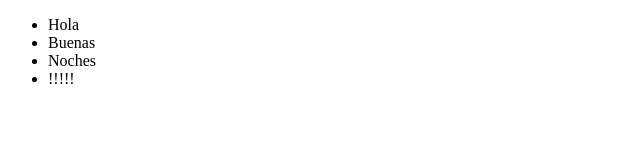
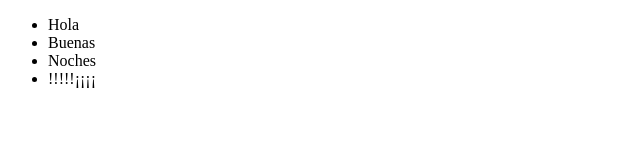
Before and after one commit to Joan355/alura-git, a plain HTML site: page index.html in a window 1280 px wide. Shown: the full height of the page, 0-640 px from the left. Drawn offline with Linux system fonts and the light colour scheme.

Commit message:
Agregados signos de exclamacion

```diff
--- a/index.html
+++ b/index.html
@@ -10,7 +10,7 @@
         <li>Hola</li>
         <li>Buenas</li>
         <li>Noches</li>
-        <li>!!!!!</li>
+        <li>!!!!!¡¡¡¡</li>
     </ul>
 </body>
 </html>
```
